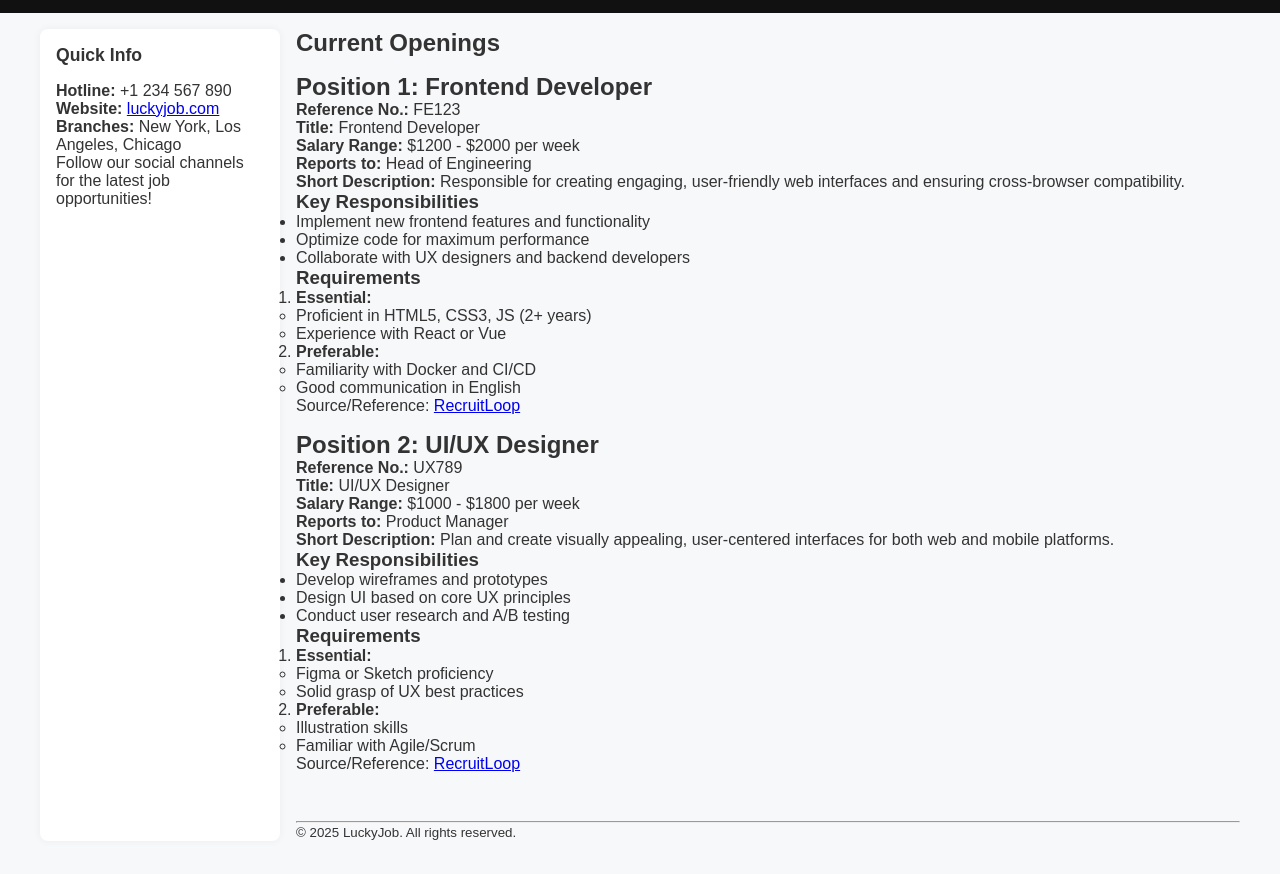
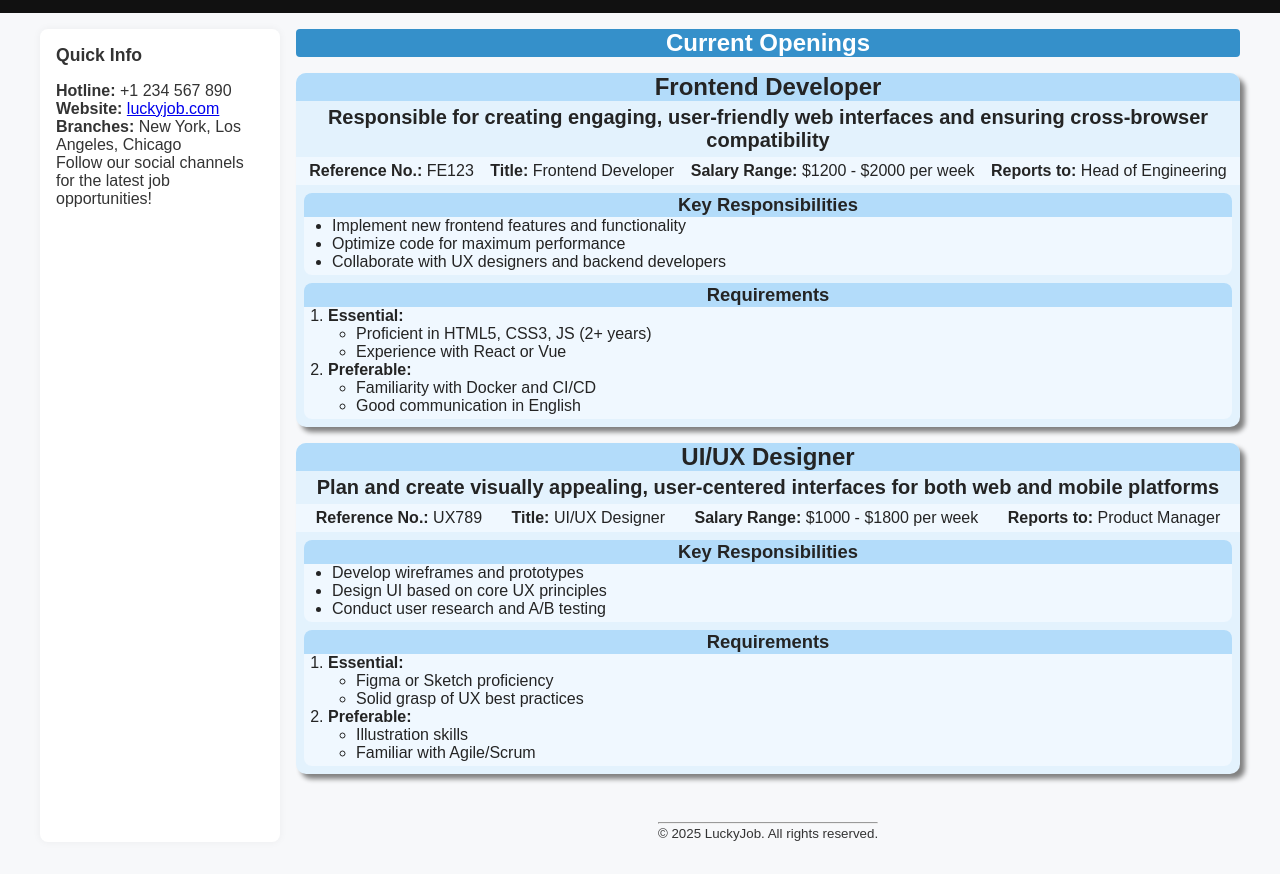
Before and after one commit to dminhh-lets-go/cos10026, a plain HTML site: page jobs.html in a window 1280 px wide. Shown: the part 51-925 px from the top of the page. Drawn offline with Linux system fonts and the light colour scheme.

Commit message:
jobs
cap nhat

```diff
--- a/jobs.html
+++ b/jobs.html
@@ -5,6 +5,7 @@
   <meta charset="UTF-8" />
   <title>LuckyJob - Jobs</title>
   <link rel="stylesheet" href="./styles/style.css" />
+  <link rel="stylesheet" href="./styles/jobs.css"/>
 </head>
 
 <body>
@@ -53,23 +54,28 @@
       <h1>Current Openings</h1>
 
       <article>
-        <h2>Position 1: Frontend Developer</h2>
+        <h2>Frontend Developer</h2>
+        <p class="shortdesc">
+          <strong>Short Description:</strong> Responsible for creating engaging,
+          user-friendly web interfaces and ensuring cross-browser compatibility
+        </p>
+        <div class="info">
           <p><strong>Reference No.:</strong> FE123</p>
           <p><strong>Title:</strong> Frontend Developer</p>
           <p><strong>Salary Range:</strong> $1200 - $2000 per week</p>
           <p><strong>Reports to:</strong> Head of Engineering</p>
-        <p>
-          <strong>Short Description:</strong> Responsible for creating engaging,
-          user-friendly web interfaces and ensuring cross-browser compatibility.
-        </p>
+        </div>
 
+        <div class="respo">
           <h3>Key Responsibilities</h3>
           <ul>
             <li>Implement new frontend features and functionality</li>
             <li>Optimize code for maximum performance</li>
             <li>Collaborate with UX designers and backend developers</li>
           </ul>
+        </div>
 
+        <div class="require">
           <h3>Requirements</h3>
           <ol>
             <li><strong>Essential:</strong>
@@ -85,32 +91,34 @@
               </ul>
             </li>
           </ol>
-        <p>
-          Source/Reference:
-          <a href="https://recruitloop.com/blog/how-to-write-a-job-description" target="_blank">
-            RecruitLoop
-          </a>
+        </div>
+
+        <button>Apply</button>
+      </article>
+      <!---->
+      <article>
+        <h2>UI/UX Designer</h2>
+        <p class="shortdesc">
+          <strong>Short Description:</strong> Plan and create visually appealing,
+          user-centered interfaces for both web and mobile platforms
         </p>
-      </article>
-
-      <article>
-        <h2>Position 2: UI/UX Designer</h2>
+        <div class="info">
           <p><strong>Reference No.:</strong> UX789</p>
           <p><strong>Title:</strong> UI/UX Designer</p>
           <p><strong>Salary Range:</strong> $1000 - $1800 per week</p>
           <p><strong>Reports to:</strong> Product Manager</p>
-        <p>
-          <strong>Short Description:</strong> Plan and create visually appealing,
-          user-centered interfaces for both web and mobile platforms.
-        </p>
+        </div>
 
+        <div class="respo">
           <h3>Key Responsibilities</h3>
           <ul>
             <li>Develop wireframes and prototypes</li>
             <li>Design UI based on core UX principles</li>
             <li>Conduct user research and A/B testing</li>
           </ul>
+        </div>
 
+        <div class="require">
           <h3>Requirements</h3>
           <ol>
             <li><strong>Essential:</strong>
@@ -126,14 +134,9 @@
               </ul>
             </li>
           </ol>
-        <p>
-          Source/Reference:
-          <a href="https://recruitloop.com/blog/how-to-write-a-job-description" target="_blank">
-            RecruitLoop
-          </a>
-        </p>
+        </div>
+        <button>Apply</button>
       </article>
-
       <!-- FOOTER -->
       <footer style="margin-top: 2rem;">
         <hr />
--- /dev/null
+++ b/styles/jobs.css
@@ -0,0 +1,97 @@
+ /*--NINH'S*/
+.content-area {
+    display: flex;
+    align-items: center;
+    justify-items: center;
+}
+.content-area h1 {
+    background-color: #3590ca;
+    color: white;
+    text-align: center;
+    width: 100%;
+    border-radius: 4px;
+}
+
+.content-area h2 {
+    background-color: #B3DCFA;
+    border-top-left-radius: 10px;
+    border-top-right-radius: 10px;
+    text-align: center;
+}
+
+.content-area article {
+    width: 100%;
+    border-radius: 10px;
+    background-color: #e3f2fd;
+    box-shadow: 5px 5px 5px gray;
+    color: #242424;
+}
+
+.content-area article:hover button {
+    display: block;
+}
+
+.content-area button {
+    border: none;
+    color: white;
+    background-color: #3590ca;
+    padding: 10px 40px;
+    display: none;
+    margin: 0 auto;
+    margin-top: 2px;
+    margin-bottom: 2px;
+    text-align: center;
+    font-weight: bold;
+    border-radius: 15px;
+    cursor: pointer;
+    clear: both;
+}
+
+.content-area  ul {
+    padding-left: 1.75em;
+}
+
+.content-area ol {
+    padding-left: 1.5em;
+}
+
+.shortdesc {
+    font-size: 125%;
+    font-weight: bold;
+    text-align: center;
+    padding: 5px;
+}
+
+.shortdesc strong {
+    display: none;
+}
+
+.info {
+    display: grid;
+    background-color: aliceblue;
+    grid-template-columns: auto auto auto auto;
+    padding: 5px;
+    width: 100%;
+    text-align: center;
+}
+
+.respo, .require {
+    margin: 8px;
+    border-radius: 8px;
+    background-color: aliceblue;
+    padding-bottom: 4px;
+}
+.respo h3, .require h3 {
+    text-align: center;
+    font-size: 115%;
+    padding: 1px;
+    border-top-left-radius: 8px;
+    border-top-right-radius: 8px;
+    background-color: #B3DCFA;
+}
+
+@media only screen and (max-width: 1000px) {
+    .info {
+        display: block;
+    }
+}
```
Also changed, not shown: test.html (+1 -1 lines), styles/style.css (line endings or trailing spaces). Lines whose indentation alone changed are shown as unchanged.
